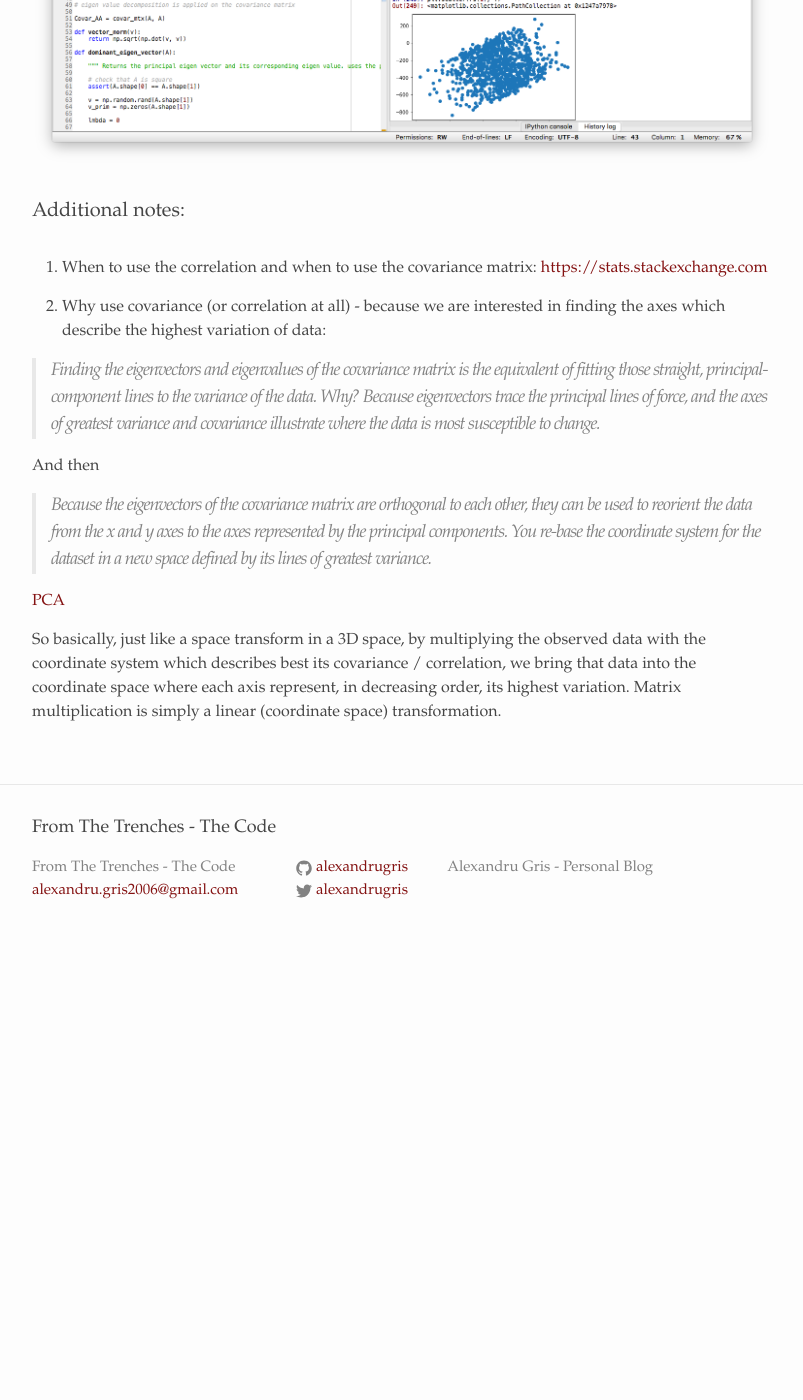
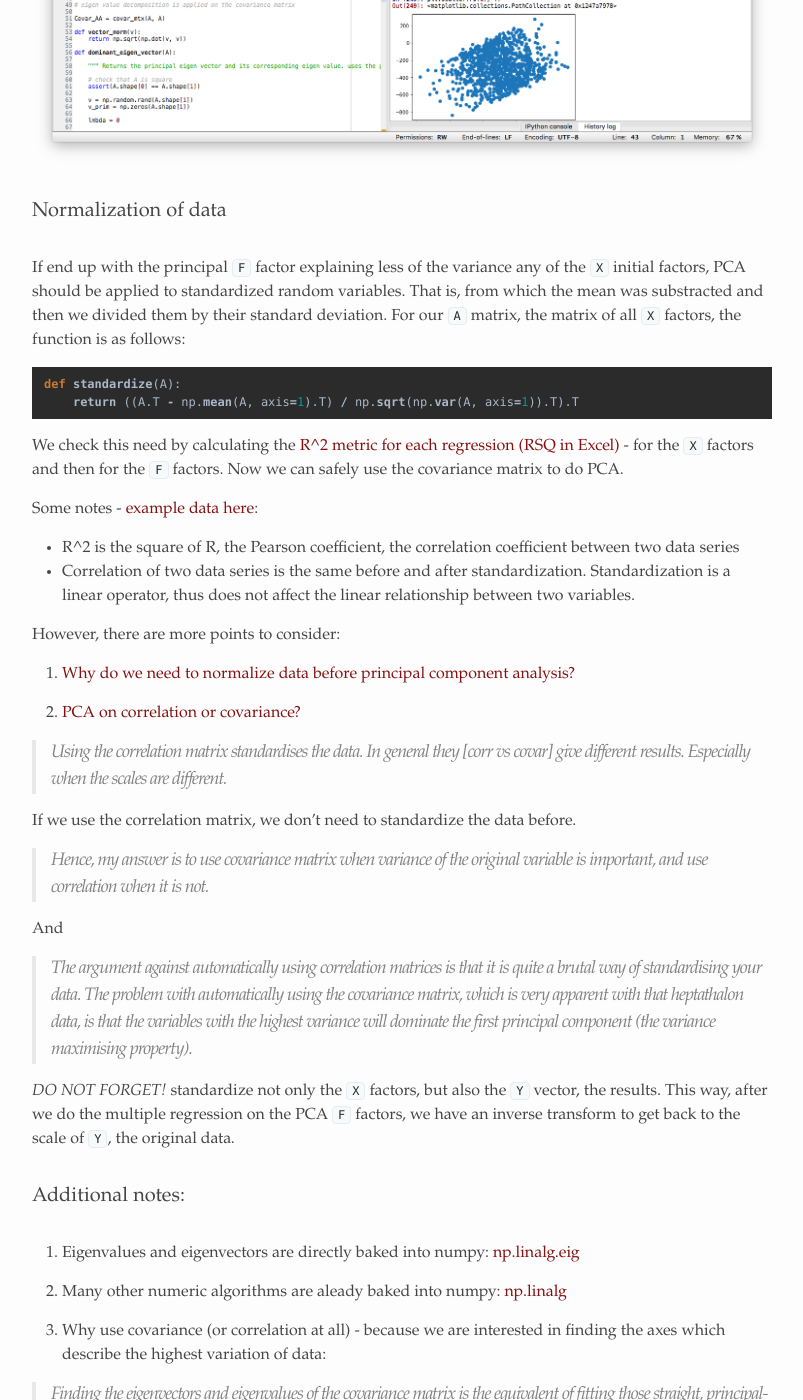
Before and after one commit to alexandrugris/my-jekyll-tech-blog, a Jekyll site: the page built from MyBlog/_posts/2018-08-22-pca.markdown, in a window 1280 px wide and 1400 px high, scrolled down 4692 px. Shown: the whole window, without its empty margins (238-1041 px from the left). Built offline with Jekyll 4.4.1, drawn with Linux system fonts in a browser that asks for light colours; before the commit the page ends 5654 px from its top, so only the background shows below that.

Commit message:
additions to PCA

````diff
--- a/MyBlog/_posts/2018-08-22-pca.markdown
+++ b/MyBlog/_posts/2018-08-22-pca.markdown
@@ -196,11 +196,47 @@ We will simply plot `Fs[0]` vs `Y` and `Fs[1]` vs `Y`. Obviously, much more from
 
 ![Analysis]({{site.url}}/assets/pca_1.png)
 
+### Normalization of data
+
+If end up with the principal `F` factor explaining less of the variance any of the `X` initial factors, PCA should be applied to standardized random variables. That is, from which the mean was substracted and then we divided them by their standard deviation. For our `A` matrix, the matrix of all `X` factors, the function is as follows:
+
+```python
+def standardize(A):
+    return ((A.T - np.mean(A, axis=1).T) / np.sqrt(np.var(A, axis=1)).T).T
+```
+
+We check this need by calculating the [R^2 metric for each regression (RSQ in Excel)](http://www.stat.yale.edu/Courses/1997-98/101/correl.htm) - for the `X` factors and then for the `F` factors. Now we can safely use the covariance matrix to do PCA.
+
+Some notes - [example data here]({{site.url}}/assets/pca.pdf):
+
+- R^2 is the square of R, the Pearson coefficient, the correlation coefficient between two data series
+- Correlation of two data series is the same before and after standardization. Standardization is a linear operator, thus does not affect the linear relationship between two variables.
+
+However, there are more points to consider:
+
+1. [Why do we need to normalize data before principal component analysis?](https://stats.stackexchange.com/questions/69157/why-do-we-need-to-normalize-data-before-principal-component-analysis-pca)
+
+2. [PCA on correlation or covariance?](https://stats.stackexchange.com/questions/53/pca-on-correlation-or-covariance)
+
+>Using the correlation matrix standardises the data. In general they [corr vs covar] give different results. Especially when the scales are different.
+
+If we use the correlation matrix, we don't need to standardize the data before.
+
+>Hence, my answer is to use covariance matrix when variance of the original variable is important, and use correlation when it is not.
+
+And
+
+>The argument against automatically using correlation matrices is that it is quite a brutal way of standardising your data. The problem with automatically using the covariance matrix, which is very apparent with that heptathalon data, is that the variables with the highest variance will dominate the first principal component (the variance maximising property).
+
+*DO NOT FORGET!* standardize not only the `X` factors, but also the `Y` vector, the results. This way, after we do the multiple regression on the PCA `F` factors, we have an inverse transform to get back to the scale of `Y`, the original data.
+
 ### Additional notes:
 
-1. When to use the correlation and when to use the covariance matrix: [https://stats.stackexchange.com](https://stats.stackexchange.com/questions/53/pca-on-correlation-or-covariance)
+1. Eigenvalues and eigenvectors are directly baked into numpy: [np.linalg.eig](https://docs.scipy.org/doc/numpy/reference/generated/numpy.linalg.eig.html)
 
-2. Why use covariance (or correlation at all) - because we are interested in finding the axes which describe the highest variation of data:
+2. Many other numeric algorithms are aleady baked into numpy: [np.linalg](https://docs.scipy.org/doc/numpy/reference/routines.linalg.html)
+
+3. Why use covariance (or correlation at all) - because we are interested in finding the axes which describe the highest variation of data:
 
 >Finding the eigenvectors and eigenvalues of the covariance matrix is the equivalent of fitting those straight, principal-component lines to the variance of the data. Why? Because eigenvectors trace the principal lines of force, and the axes of greatest variance and covariance illustrate where the data is most susceptible to change.
 
````
Also changed, not shown: 2 other files.
